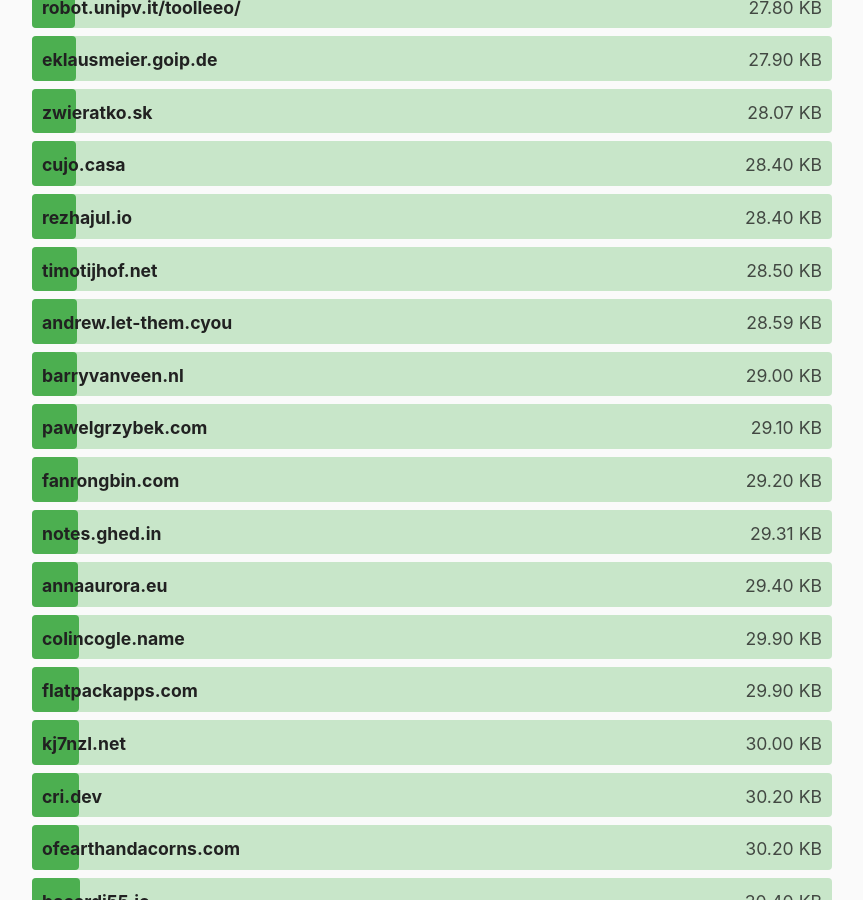
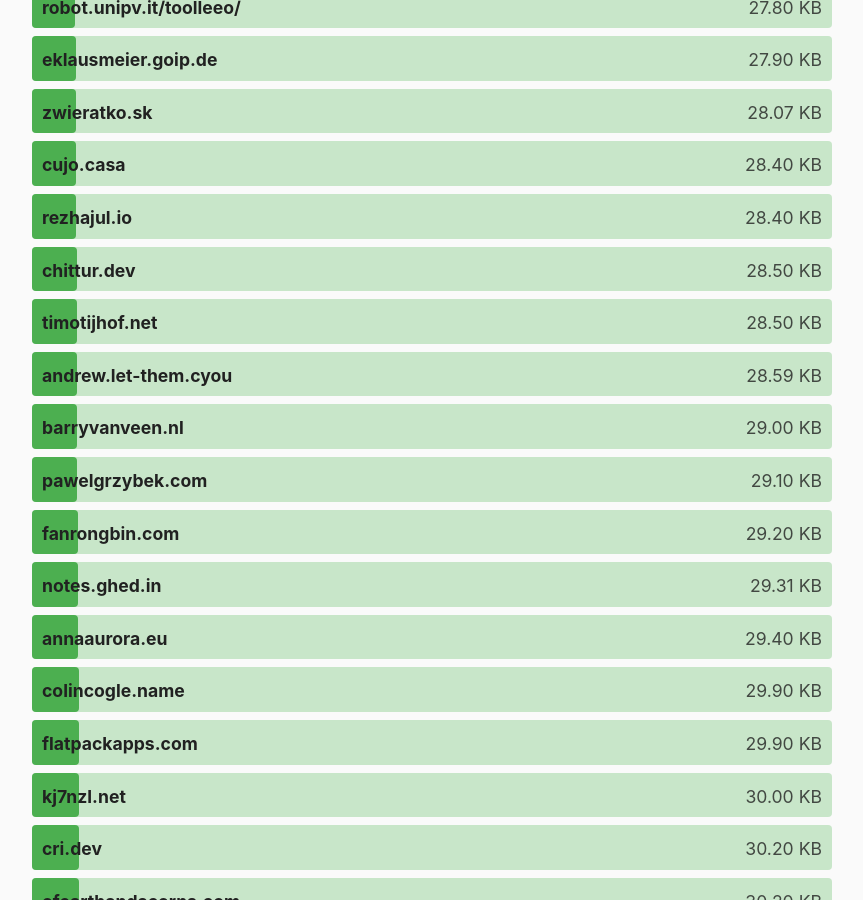
Before and after one commit to kevquirk/512kb.club, a Jekyll site: the page built from index.md, in a window 1280 px wide and 900 px high, scrolled down 11632 px. Shown: the whole window, without its empty margins (208-1071 px from the left). Built offline with Jekyll 4.4.1, drawn with Linux system fonts in a browser that asks for light colours.

Commit message:
Add chittur.dev to sites.yml
https://github.com/kevquirk/512kb.club/blob/main/README.md#how-to-create-a-pr-to-add-your-site-to-the-512kb-club

```diff
--- a/_data/sites.yml
+++ b/_data/sites.yml
@@ -763,6 +763,11 @@
   size: 254
   last_checked: 2023-08-01
 
+- domain: chittur.dev
+  url: https://chittur.dev/
+  size: 28.5
+  last_checked: 2024-4-27
+
 - domain: chrdek.github.io
   url: https://chrdek.github.io/
   size: 350
```
